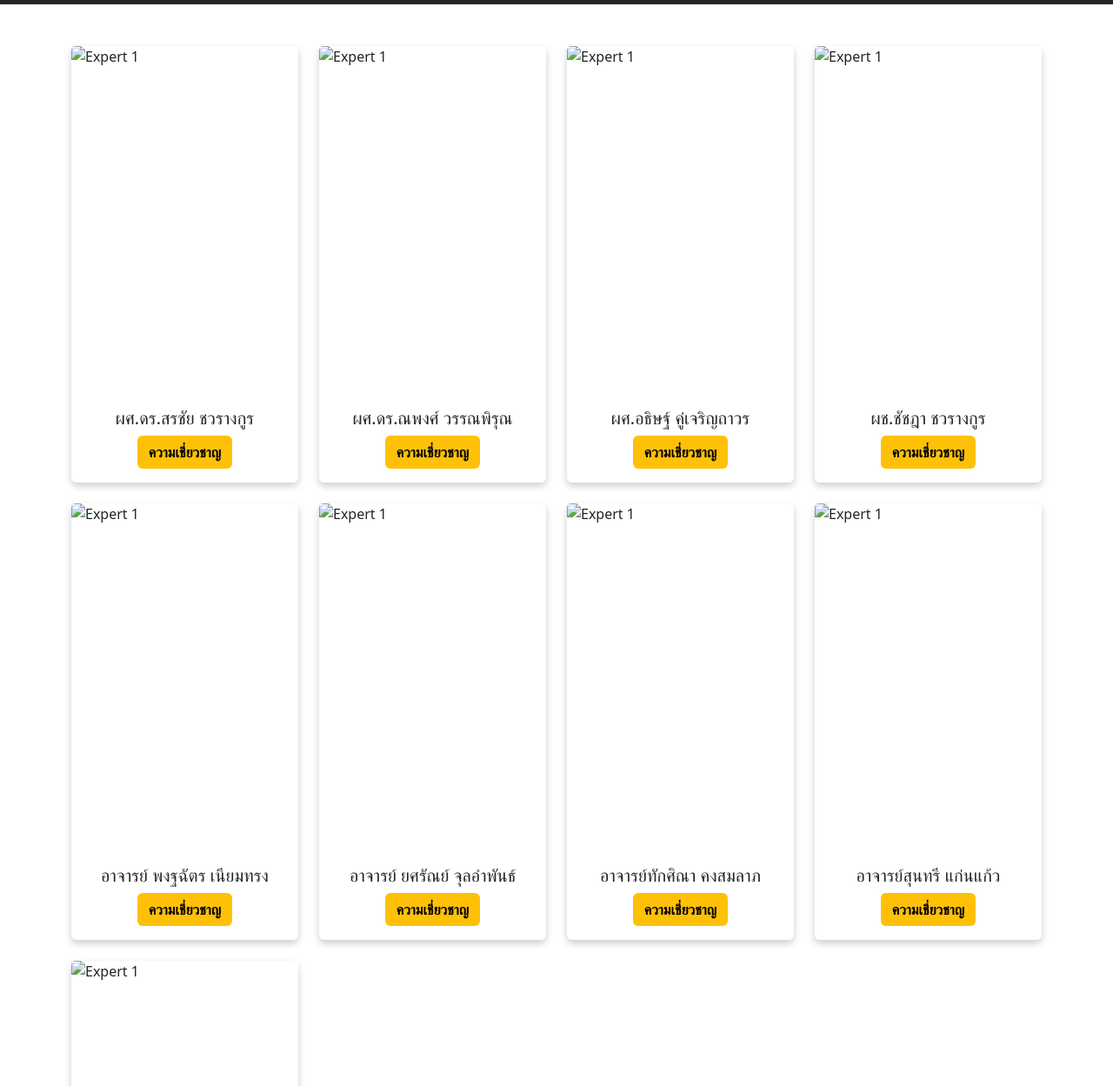
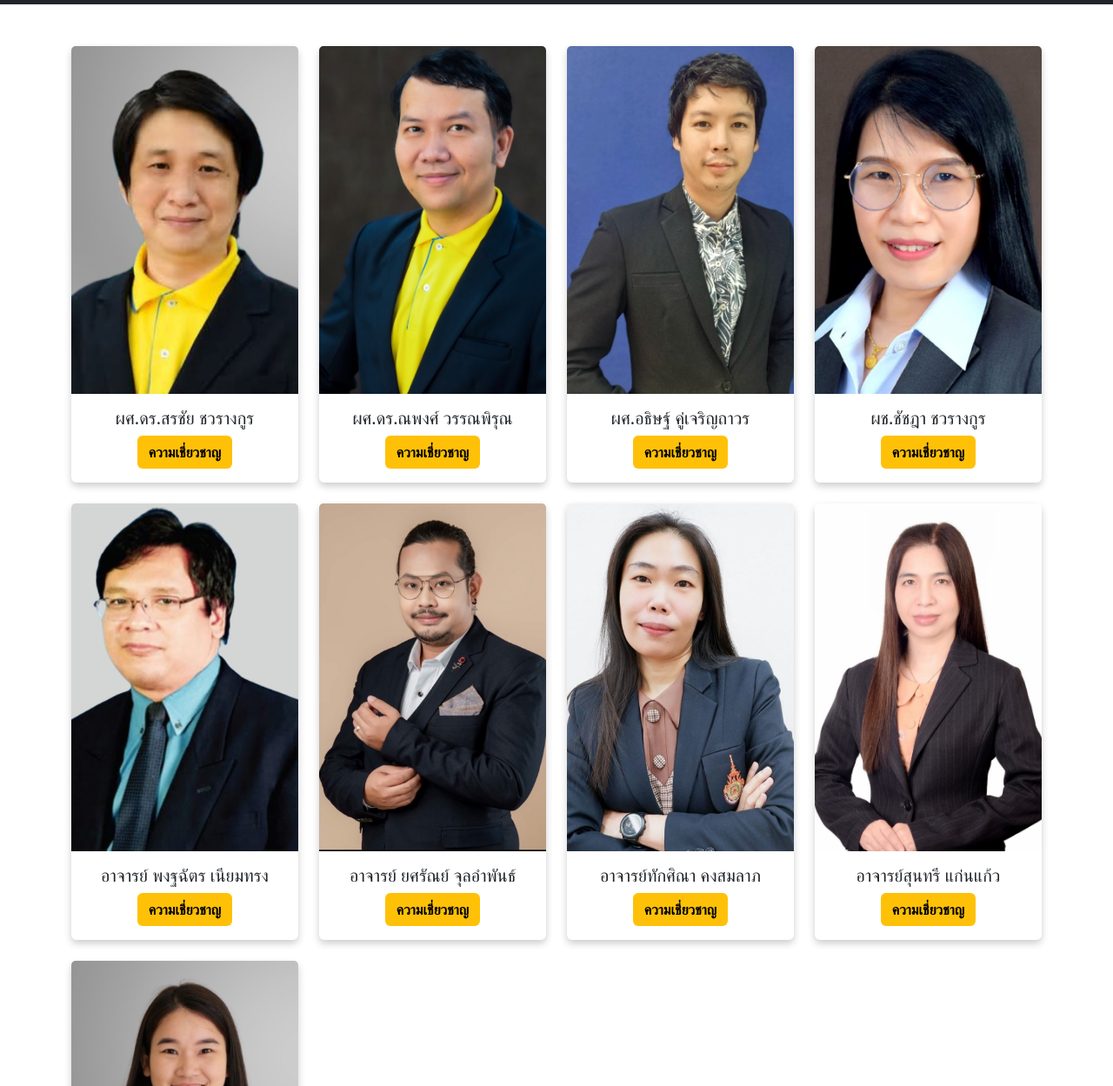
Before and after one commit to 056Arthitiya/webUi, a plain HTML site: page teacher.html in a window 1280 px wide. Shown: the part 51-1300 px from the top of the page at 87% size. Drawn offline with nearby package versions, Linux system fonts and the light colour scheme.

Commit message:
Update teacher.html

```diff
--- a/teacher.html
+++ b/teacher.html
@@ -65,7 +65,7 @@
             <!-- Card 1 -->
             <div class="col">
                 <div class="card custom-card">
-                    <img src="sorachai.jpg" class="card-img-top" alt="Expert 1">
+                    <img src="img/sorachai.jpg" class="card-img-top" alt="Expert 1">
                     <div class="card-body text-center">
                         <h5 class="card-title">ผศ.ดร.สรชัย ชวรางกูร</h5>
                         <a href="https://sci.rmutsb.ac.th/2024/12/23/%e0%b8%9c%e0%b8%a8-%e0%b8%94%e0%b8%a3-%e0%b8%aa%e0%b8%a3%e0%b8%8a%e0%b8%b1%e0%b8%a2-%e0%b8%8a%e0%b8%a7%e0%b8%a3%e0%b8%b2%e0%b8%87%e0%b8%81%e0%b8%b9%e0%b8%a3/" class="btn custom-button">ความเชี่ยวชาญ</a>
@@ -75,7 +75,7 @@
             <!-- Card 2 -->
             <div class="col">
                 <div class="card custom-card">
-                    <img src="napong.jpg" class="card-img-top" alt="Expert 1">
+                    <img src="img/napong.jpg" class="card-img-top" alt="Expert 1">
                     <div class="card-body text-center">
                         <h5 class="card-title">ผศ.ดร.ณพงศ์ วรรณพิรุณ</h5>
                         <a href="https://sci.rmutsb.ac.th/2024/12/23/%e0%b8%9c%e0%b8%a8-%e0%b8%94%e0%b8%a3-%e0%b8%93%e0%b8%9e%e0%b8%87%e0%b8%a8%e0%b9%8c-%e0%b8%a7%e0%b8%a3%e0%b8%a3%e0%b8%93%e0%b8%9e%e0%b8%b4%e0%b8%a3%e0%b8%b8%e0%b8%93/" class="btn custom-button">ความเชี่ยวชาญ</a>
@@ -85,7 +85,7 @@
              <!-- Card 3 -->
            <div class="col">
             <div class="card custom-card">
-                <img src="athit.jpg" class="card-img-top" alt="Expert 1">
+                <img src="img/athit.jpg" class="card-img-top" alt="Expert 1">
                 <div class="card-body text-center">
                     <h5 class="card-title">ผศ.อธิษฐ์ คู่เจริญถาวร</h5>
                     <a href="https://sci.rmutsb.ac.th/2024/12/23/%e0%b8%9c%e0%b8%a8-%e0%b8%ad%e0%b8%98%e0%b8%b4%e0%b8%a9%e0%b8%90%e0%b9%8c-%e0%b8%84%e0%b8%b9%e0%b9%88%e0%b9%80%e0%b8%88%e0%b8%a3%e0%b8%b4%e0%b8%8d%e0%b8%96%e0%b8%b2%e0%b8%a7%e0%b8%a3/" class="btn custom-button">ความเชี่ยวชาญ</a>
@@ -95,7 +95,7 @@
             <!-- Card 4 -->
             <div class="col">
                 <div class="card custom-card">
-                    <img src="golf.jpg" class="card-img-top" alt="Expert 1">
+                    <img src="img/golf.jpg" class="card-img-top" alt="Expert 1">
                     <div class="card-body text-center">
                         <h5 class="card-title">ผช.ชัชฎา ชวรางกูร</h5>
                         <a href="https://sci.rmutsb.ac.th/2024/12/23/%e0%b8%9c%e0%b8%8a-%e0%b8%8a%e0%b8%b1%e0%b8%8a%e0%b8%8e%e0%b8%b2-%e0%b8%8a%e0%b8%a7%e0%b8%a3%e0%b8%b2%e0%b8%87%e0%b8%81%e0%b8%b9%e0%b8%a3/" class="btn custom-button">ความเชี่ยวชาญ</a>
@@ -105,7 +105,7 @@
                 <!-- Card 5 -->
             <div class="col">
                 <div class="card custom-card">
-                    <img src="pongthachat.jpg" class="card-img-top" alt="Expert 1">
+                    <img src="img/pongthachat.jpg" class="card-img-top" alt="Expert 1">
                     <div class="card-body text-center">
                         <h5 class="card-title">อาจารย์ พงฐฉัตร เนียมทรง</h5>
                         <a href="https://sci.rmutsb.ac.th/2024/12/23/%E0%B8%AD%E0%B8%B2%E0%B8%88%E0%B8%B2%E0%B8%A3%E0%B8%A2%E0%B9%8C%E0%B8%9E%E0%B8%87%E0%B8%90%E0%B8%89%E0%B8%B1%E0%B8%95%E0%B8%A3-%E0%B9%80%E0%B8%99%E0%B8%B5%E0%B8%A2%E0%B8%A1%E0%B8%97%E0%B8%A3%E0%B8%87/?utm_source=chatgpt.com" class="btn custom-button">ความเชี่ยวชาญ</a>
@@ -115,7 +115,7 @@
                 <!-- Card 6 -->
                 <div class="col">
                   <div class="card custom-card">
-                    <img src="yossaran.jpg" class="card-img-top" alt="Expert 1">
+                    <img src="img/yossaran.jpg" class="card-img-top" alt="Expert 1">
                     <div class="card-body text-center">
                         <h5 class="card-title">อาจารย์ ยศรัณย์ จุลอำพันธ์</h5>
                         <a href=" " class="btn custom-button">ความเชี่ยวชาญ</a>
@@ -125,7 +125,7 @@
                 <!-- Card 7 -->
                 <div class="col">
                     <div class="card custom-card">
-                      <img src="ทักศิณา.jpg" class="card-img-top" alt="Expert 1">
+                      <img src="img/ทักศิณา.jpg" class="card-img-top" alt="Expert 1">
                       <div class="card-body text-center">
                           <h5 class="card-title">อาจารย์ทักศิณา คงสมลาภ </h5>
                           <a href="https://sci.rmutsb.ac.th/2024/12/23/%e0%b8%ad%e0%b8%b2%e0%b8%88%e0%b8%b2%e0%b8%a3%e0%b8%a2%e0%b9%8c%e0%b8%97%e0%b8%b1%e0%b8%81%e0%b8%a8%e0%b8%b4%e0%b8%93%e0%b8%b2-%e0%b8%84%e0%b8%87%e0%b8%aa%e0%b8%a1%e0%b8%a5%e0%b8%b2%e0%b8%a0/ " class="btn custom-button">ความเชี่ยวชาญ</a>
@@ -135,7 +135,7 @@
                   <!-- Card 8 -->
                 <div class="col">
                     <div class="card custom-card">
-                      <img src="สุนทรี.jpg" class="card-img-top" alt="Expert 1">
+                      <img src="img/สุนทรี.jpg" class="card-img-top" alt="Expert 1">
                       <div class="card-body text-center">
                           <h5 class="card-title">อาจารย์สุนทรี แก่นแก้ว</h5>
                           <a href="https://sci.rmutsb.ac.th/2024/12/23/%e0%b8%ad%e0%b8%b2%e0%b8%88%e0%b8%b2%e0%b8%a3%e0%b8%a2%e0%b9%8c%e0%b8%aa%e0%b8%b8%e0%b8%99%e0%b8%97%e0%b8%a3%e0%b8%b5-%e0%b9%81%e0%b8%81%e0%b9%88%e0%b8%99%e0%b9%81%e0%b8%81%e0%b9%89%e0%b8%a7/ " class="btn custom-button">ความเชี่ยวชาญ</a>
@@ -145,7 +145,7 @@
                   <!-- Card 9 -->
                 <div class="col">
                     <div class="card custom-card">
-                      <img src="siwaporn.jpg" class="card-img-top" alt="Expert 1">
+                      <img src="img/siwaporn.jpg" class="card-img-top" alt="Expert 1">
                       <div class="card-body text-center">
                           <h5 class="card-title">ดร.ศิวพร ลินทะลึก</h5>
                           <a href=" https://scholar.google.com/citations?hl=th&user=DufUcJUAAAAJ&utm_source=chatgpt.com" class="btn custom-button">ความเชี่ยวชาญ</a>
```
